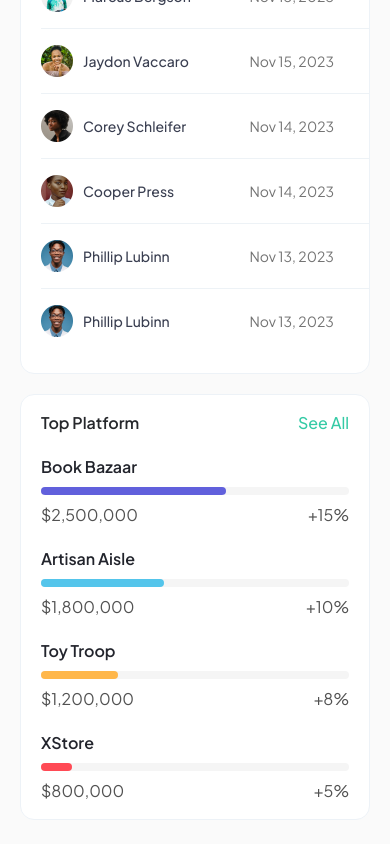
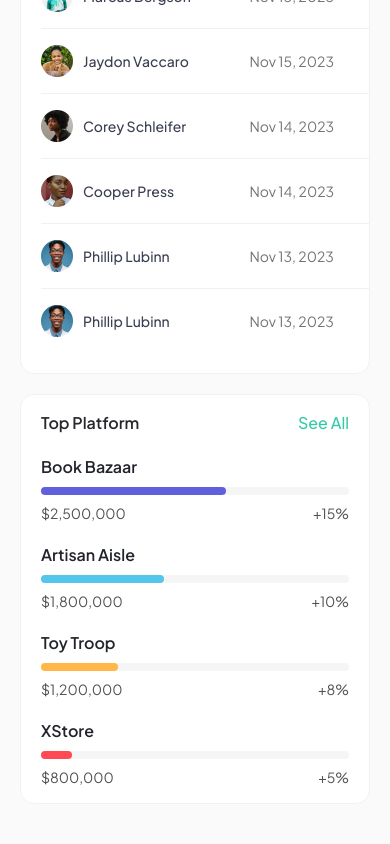
Before and after one commit to Hemdee1/dashboard, a Next.js app: page / in a window 390 px wide. Shown: the part 1397-2241 px from the top of the page. Built offline with nearby package versions, Linux system fonts and the light colour scheme.

Commit message:
update font sizes for mobile

```diff
--- a/src/components/platformBox.tsx
+++ b/src/components/platformBox.tsx
@@ -21,7 +21,7 @@ const PlatformBox = ({ data }: { data: (typeof topPlatformData)[0] }) => {
           className="absolute inset-y-0 left-0 w-[30%] rounded-full"
         />
       </div>
-      <div className="flex justify-between gap-5 text-base sm:text-lg dark:text-gray-500 text-[#525252]">
+      <div className="flex justify-between gap-5 text-sm sm:text-lg dark:text-gray-500 text-[#525252]">
         <span> ${price}</span>
         <span>+{interest}%</span>
       </div>
```
